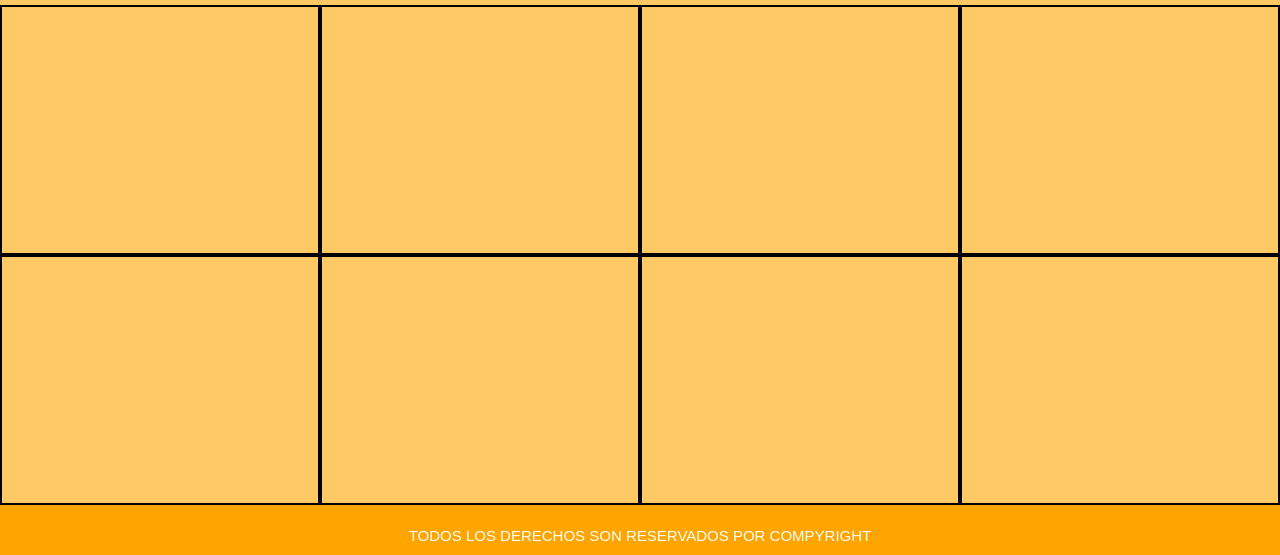
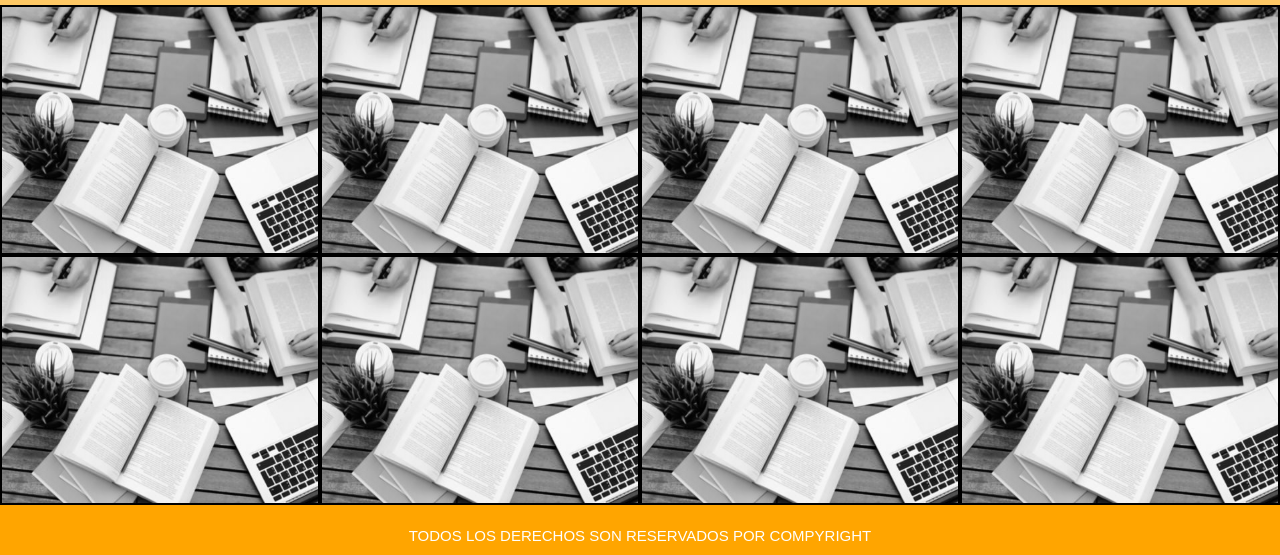
Before and after one commit to PellegriniM/PFPellegriniMateo, a website: page pages/imagenes.html in a window 1280 px wide. Shown: the part 263-818 px from the top of the page. Drawn offline with nearby package versions, Linux system fonts and the light colour scheme; the site is published under a folder, as on GitHub Pages, so addresses that start at the root find nothing.

Commit message:
Compilado con SASS

```diff
--- a/scss/partials/_pageimages.scss
+++ b/scss/partials/_pageimages.scss
@@ -16,49 +16,49 @@
 }
 
 .item1 {
-    background-image: url(/images/Study.jpg);
+    background-image: url(../images/Study.jpg);
     background-size: cover;
     background-position: center;
 }
 
 .item2 {
-    background-image: url(/images/Study.jpg);
+    background-image: url(../images/Study.jpg);
     background-size: cover;
     background-position: center;
 }
 
 .item3 {
-    background-image: url(/images/Study.jpg);
+    background-image: url(../images/Study.jpg);
     background-size: cover;
     background-position: center;
 }
 
 .item4 {
-    background-image: url(/images/Study.jpg);
+    background-image: url(../images/Study.jpg);
     background-size: cover;
     background-position: center;
 }
 
 .item5 {
-    background-image: url(/images/Study.jpg);
+    background-image: url(../images/Study.jpg);
     background-size: cover;
     background-position: center;
 }
 
 .item6 {
-    background-image: url(/images/Study.jpg);
+    background-image: url(../images/Study.jpg);
     background-size: cover;
     background-position: center;
 }
 
 .item7 {
-    background-image: url(/images/Study.jpg);
+    background-image: url(../images/Study.jpg);
     background-size: cover;
     background-position: center;
 }
 
 .item8 {
-    background-image: url(/images/Study.jpg);
+    background-image: url(../images/Study.jpg);
     background-size: cover;
     background-position: center;
 }
```
Also changed, not shown: css/style.css.
